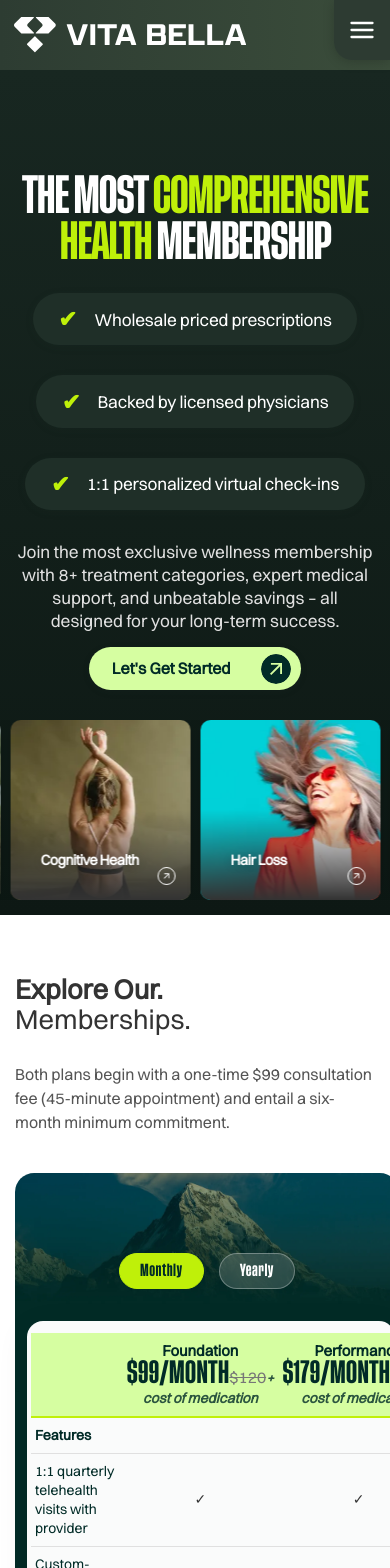
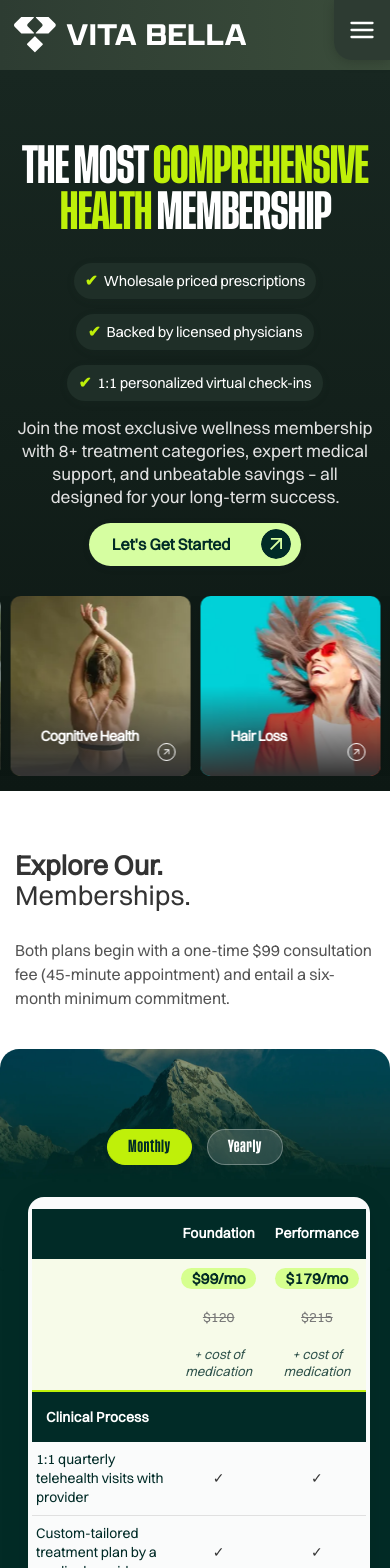
Before and after one commit to aribradshaw/VitaBella, a Next.js app in the folder vitabella/: page /membership in a window 390 px wide. Shown: the top 1568 px of the page. Built offline with nearby package versions, Linux system fonts and the light colour scheme.

Commit message:
Membership page mobile optimization

```diff
--- a/vitabella/src/app/membership/MembershipClient.tsx
+++ b/vitabella/src/app/membership/MembershipClient.tsx
@@ -52,7 +52,7 @@ const MembershipClient: React.FC = () => {
       }}>
         <section style={{
           textAlign: 'center',
-          padding: 'var(--space-4x) var(--space-1x) var(--space-2x) var(--space-1x)',
+          padding: 'var(--space-2x) var(--space-1x) var(--space-2x) var(--space-1x)',
           width: '100vw',
           maxWidth: '100vw',
           margin: 0,
@@ -81,15 +81,19 @@ const MembershipClient: React.FC = () => {
               </span>
             </h1>
           </div>
-          <div style={{
+          <div
+            style={{
               display: 'flex',
               justifyContent: 'center',
-            gap: 'var(--space-2x)',
-            margin: '0 0 var(--space-2x) 0',
+              gap: 'var(--space-1x)',
+              margin: '0 0 var(--space-1x) 0',
               flexWrap: 'wrap',
-          }}>
+            }}
+          >
             {features.map((f, i) => (
-              <span key={f} style={{
+              <span
+                key={f}
+                style={{
                   background: '#1F2F28',
                   borderRadius: '2rem',
                   padding: '0.7rem 1.6rem',
@@ -103,8 +107,29 @@ const MembershipClient: React.FC = () => {
                   minWidth: 220,
                   justifyContent: 'center',
                   letterSpacing: '-0.2px',
-              }}>
-                <span style={{ color: COLORS.green, fontSize: '1.3em', fontWeight: 700, marginRight: 6 }}>✔</span> {f}
+                  marginBottom: '10px',
+                  ...(typeof window !== 'undefined' && window.innerWidth <= 480
+                    ? {
+                        minWidth: 120,
+                        fontSize: '0.92rem',
+                        padding: '0.5rem 0.7rem',
+                        gap: '0.4rem !important',
+                        marginBottom: '0px !important',
+                      }
+                    : {}),
+                }}
+              >
+                <span
+                  style={{
+                    color: COLORS.green,
+                    fontSize: typeof window !== 'undefined' && window.innerWidth <= 480 ? '1.05em' : '1.3em',
+                    fontWeight: 700,
+                    marginRight: 6,
+                  }}
+                >
+                  ✔
+                </span>{' '}
+                {f}
               </span>
             ))}
           </div>
--- a/vitabella/src/app/membership/MembershipPlans.module.css
+++ b/vitabella/src/app/membership/MembershipPlans.module.css
@@ -1,3 +1,18 @@
+.mobilePlanPrice {
+  font-size: 12px !important;
+}
+
+@media (max-width: 768px) {
+  .mobilePlanPrice {
+    font-size: 12px !important;
+  }
+}
+
+@media (max-width: 480px) {
+  .mobilePlanPrice {
+    font-size: 12px;
+  }
+}
 /* Comparative Table for Mobile */
 .comparativeTableWrap {
   width: 100%;
@@ -48,8 +63,7 @@
   margin-top: 18px;
 }
 .comparativeTableButtons .selectPlanButton {
-  min-width: 120px;
-  font-size: 15px;
+  font-size: 13px;
   padding: 12px 10px;
 }
 @media (min-width: 769px) {
@@ -61,11 +75,104 @@
   .plansContainer {
     display: none;
   }
+  .comparativeTable {
+    table-layout: fixed;
+    width: 100%;
+  }
+  .comparativeTableHeader,
+  .comparativeTableRow {
+    display: table-row;
+  }
+  .comparativeTableCell {
+    display: table-cell;
+    padding: 8px 4px;
+    border-bottom: 1px solid #e0e0e0;
+    font-size: 14px;
+    text-align: center;
+    vertical-align: middle;
+    word-break: break-word;
+  }
+  .comparativeTableCell:first-child {
+    width: 40%;
+    min-width: 0;
+    max-width: 0;
+    text-align: left;
+  }
+  .comparativeTableCell:nth-child(2),
+  .comparativeTableCell:nth-child(3) {
+    width: 30%;
+    min-width: 0;
+    max-width: 0;
+  }
+  /* Section header row for plan names */
+  .sectionHeaderRow {
+    background: var(--e-global-color-dark-green) !important;
+  }
+  .sectionHeaderRow .comparativeTableCell {
+    background: var(--e-global-color-dark-green) !important;
+    color: #fff !important;
+    font-weight: 700;
+    letter-spacing: 0.01em;
+    border-bottom: none;
+    padding-top: 1.1em;
+    padding-bottom: 1.1em;
+    white-space: nowrap;
+    /* Prevent wrapping for section headers */
+  }
+  .sectionHeaderRow .comparativeTableCell:first-child {
+    padding-left: 1em;
+  }
+  /* Price row styling for mobile */
+  .priceRow .comparativeTableCell {
+    background: #f7fbe9;
+    border-bottom: 2px solid var(--e-global-color-green);
+    padding-top: 0.7em;
+    padding-bottom: 0.7em;
+  }
+  .priceRow .comparativeTableCell {
+    font-weight: 500;
+    color: var(--e-global-color-dark-green);
+    vertical-align: top;
+  }
+  .priceRow .planPrice {
+    display: block;
+    font-family: 'Switzer', Arial, Helvetica, sans-serif !important;
+    font-size: 1.1em !important;
+    font-weight: 700;
+    color: #022B26;
+    background: #d6ff8f;
+    border-radius: 12px;
+    padding: 0.18em 0.7em 0.13em 0.7em;
+    margin: 0 auto 0.1em auto;
+    width: fit-content;
+  }
+  .priceRow .originalPrice {
+    display: block;
+    font-family: 'Switzer', Arial, Helvetica, sans-serif;
+    font-size: 0.98em;
+    color: #777;
+    text-decoration: line-through;
+   }
+  .priceRow .costNote {
+    display: block;
+    font-family: 'Switzer', Arial, Helvetica, sans-serif;
+    font-size: 0.95em;
+    color: var(--e-global-color-dark-green);
+    font-style: italic;
+    opacity: 0.8;
+    margin-top: 0.1em;
+  }
 }
 /* MembershipPlans.module.css */
 
 .membershipPlans {
-  width: 100%;
+  position: relative;
+  width: 100vw;
+  left: 50%;
+  right: 50%;
+  margin-left: -50vw;
+  margin-right: -50vw;
+  min-width: 0;
   min-height: 100vh;
   background: #022B26;
   background-image: url('/modules/membershipmountain.webp');
@@ -75,15 +182,19 @@
   display: flex;
   align-items: center;
   justify-content: center;
-  padding: 30px 15px 30px 15px;
-  position: relative;
+  padding: 30px 0 30px 0;
   border-radius: 1.2em;
+  box-sizing: border-box;
+  overflow-x: hidden;
 }
 
 .container {
   max-width: 1200px;
   width: 100%;
   margin: 0 auto;
+  padding-left: 16px;
+  padding-right: 16px;
+  box-sizing: border-box;
 }
 
 /* Tab Navigation */
@@ -201,6 +312,7 @@
   font-size: 32px;
   color: var(--e-global-color-dark-green);
   line-height: 1;
+ text-transform: uppercase;
 }
 
 .originalPrice {
@@ -391,7 +503,8 @@
   }
 
   .planPrice {
-    font-size: 28px;
+    font-size: 14px;
+    text-transform: none;
   }
 
   .performancePlan::before {
@@ -424,7 +537,7 @@
   }
 
   .planPrice {
-    font-size: 24px;
+    text-transform: none;
   }
 
   .featureItem {
--- a/vitabella/src/app/membership/MembershipPlans.tsx
+++ b/vitabella/src/app/membership/MembershipPlans.tsx
@@ -31,12 +31,12 @@ const MembershipPlans: React.FC = () => {
       return {
         foundation: {
           price: '$99',
-          period: 'MONTH',
+          period: 'Month',
           originalPrice: '$120',
         },
         performance: {
           price: '$179',
-          period: 'MONTH',
+          period: 'Month',
           originalPrice: '$215',
         }
       };
@@ -57,6 +57,13 @@ const MembershipPlans: React.FC = () => {
   };
 
   const planData = getPlanData();
+
+  // Helper to get period label for mobile
+  const getPeriodLabel = (period: string) => {
+    if (mobile && period.toLowerCase() === 'month') return 'mo';
+    if (mobile && period.toLowerCase() === 'year') return 'yr';
+    return period;
+  };
 
   const renderFeatureValue = (value: boolean | 'limited') => {
     if (value === true) {
@@ -109,27 +116,35 @@ const MembershipPlans: React.FC = () => {
         {mobile ? (
           <div className={styles.comparativeTableWrap}>
             <div className={styles.comparativeTable}>
-              <div className={styles.comparativeTableHeader}>
+              {/* Section header row for plan names */}
+              <div className={styles.comparativeTableRow + ' ' + styles.sectionHeaderRow}>
                 <div className={styles.comparativeTableCell}></div>
-                <div className={styles.comparativeTableCell}><strong>Foundation</strong><br/>
-                  <span className={styles.planPrice}>{planData.foundation.price}/{planData.foundation.period}</span>
-                  <span className={styles.originalPrice}>{planData.foundation.originalPrice}</span>
+                <div className={styles.comparativeTableCell}><strong>Foundation</strong></div>
+                <div className={styles.comparativeTableCell}><strong>Performance</strong></div>
+              </div>
+              {/* Row for plan prices */}
+            <div className={styles.comparativeTableRow + ' ' + styles.priceRow}>
+                <div className={styles.comparativeTableCell}></div>
+                <div className={styles.comparativeTableCell}>
+                  <span className={styles.planPrice + ' ' + styles.mobilePlanPrice}>{planData.foundation.price}/{getPeriodLabel(planData.foundation.period)}</span><br />
+                  <span className={styles.originalPrice}>{planData.foundation.originalPrice}</span><br />
                   <span className={styles.costNote}>+ cost of medication</span>
                 </div>
-                <div className={styles.comparativeTableCell}><strong>Performance</strong><br/>
-                  <span className={styles.planPrice}>{planData.performance.price}/{planData.performance.period}</span>
-                  <span className={styles.originalPrice}>{planData.performance.originalPrice}</span>
+                <div className={styles.comparativeTableCell}>
+                  <span className={styles.planPrice + ' ' + styles.mobilePlanPrice}>{planData.performance.price}/{getPeriodLabel(planData.performance.period)}</span><br />
+                  <span className={styles.originalPrice}>{planData.performance.originalPrice}</span><br />
                   <span className={styles.costNote}>+ cost of medication</span>
                 </div>
               </div>
               {/* Features */}
-              <div className={styles.comparativeTableRow}><div className={styles.comparativeTableCell}><strong>Features</strong></div><div className={styles.comparativeTableCell}></div><div className={styles.comparativeTableCell}></div></div>
+              {/* Clinical Process section header */}
+              <div className={styles.comparativeTableRow + ' ' + styles.sectionHeaderRow}><div className={styles.comparativeTableCell}><strong>Clinical Process</strong></div><div className={styles.comparativeTableCell}></div><div className={styles.comparativeTableCell}></div></div>
               <div className={styles.comparativeTableRow}><div className={styles.comparativeTableCell}>1:1 quarterly telehealth visits with provider</div><div className={styles.comparativeTableCell}>✓</div><div className={styles.comparativeTableCell}>✓</div></div>
               <div className={styles.comparativeTableRow}><div className={styles.comparativeTableCell}>Custom-tailored treatment plan by a medical provider</div><div className={styles.comparativeTableCell}>✓</div><div className={styles.comparativeTableCell}>✓</div></div>
               <div className={styles.comparativeTableRow}><div className={styles.comparativeTableCell}>Direct provider messaging access</div><div className={styles.comparativeTableCell}>✓</div><div className={styles.comparativeTableCell}>✓</div></div>
               <div className={styles.comparativeTableRow}><div className={styles.comparativeTableCell}>Zero-cost injection supplies</div><div className={styles.comparativeTableCell}>✓</div><div className={styles.comparativeTableCell}>✓</div></div>
-              {/* Access To */}
-              <div className={styles.comparativeTableRow}><div className={styles.comparativeTableCell}><strong>Access To</strong></div><div className={styles.comparativeTableCell}></div><div className={styles.comparativeTableCell}></div></div>
+              {/* Access To section header */}
+              <div className={styles.comparativeTableRow + ' ' + styles.sectionHeaderRow}><div className={styles.comparativeTableCell}><strong>Access To</strong></div><div className={styles.comparativeTableCell}></div><div className={styles.comparativeTableCell}></div></div>
               {planFeatures.map((feature, idx) => (
                 <div className={styles.comparativeTableRow} key={idx}>
                   <div className={styles.comparativeTableCell}>{feature.name}</div>
```
Lines whose indentation alone changed are shown as unchanged.
